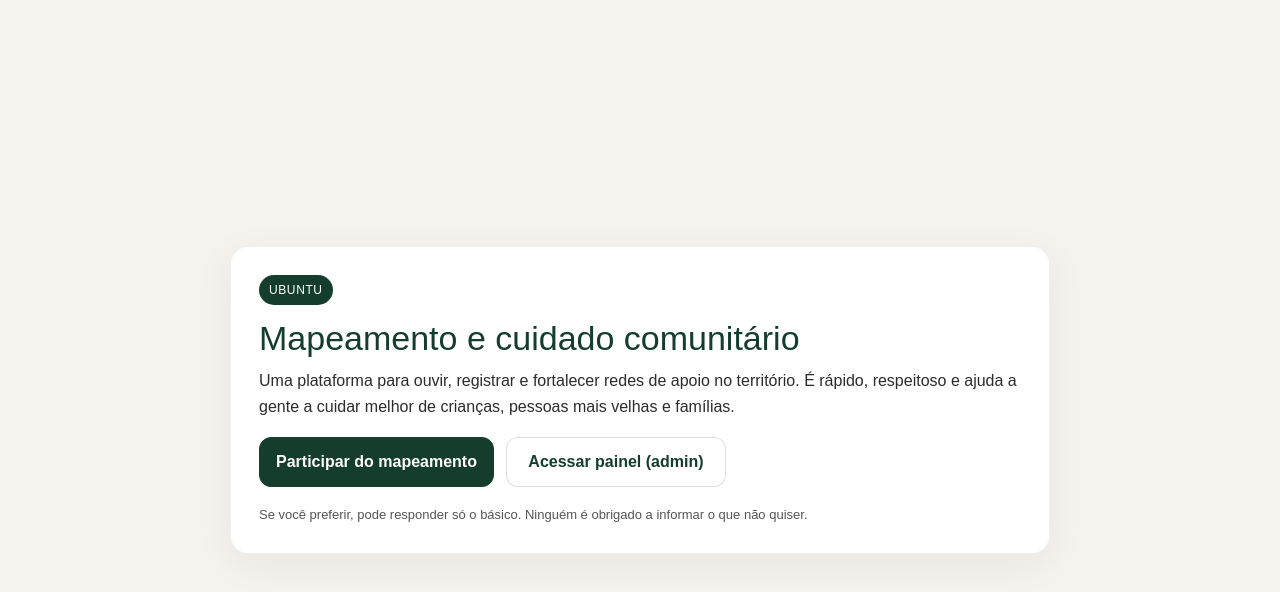
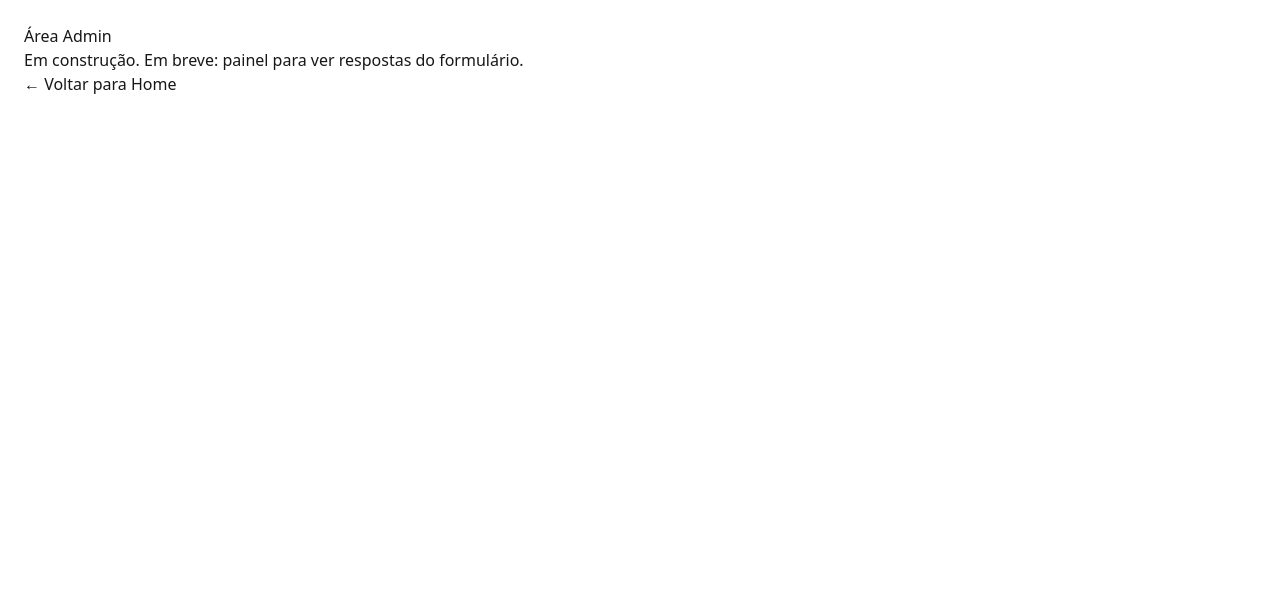
Before and after one commit to familiaorun/Ubuntu-Plataforma-de-Mapeamento-e-Cuidado-Comunit-rio, a Next.js app: page /admin in a window 1280 px wide. Shown: the top 592 px of the page. Built offline with nearby package versions, Linux system fonts and the light colour scheme.

Commit message:
temp: admin page without supabase to avoid client crash

```diff
--- a/app/admin/page.tsx
+++ b/app/admin/page.tsx
@@ -1,103 +1,13 @@
-export default function HomePage() {
+export const dynamic = 'force-dynamic'
+
+export default function AdminPage() {
   return (
-    <main style={styles.page}>
-      <section style={styles.card}>
-        <div style={styles.badge}>Ubuntu</div>
-
-        <h1 style={styles.h1}>Mapeamento e cuidado comunitário</h1>
-
-        <p style={styles.p}>
-          Uma plataforma para ouvir, registrar e fortalecer redes de apoio no território.
-          É rápido, respeitoso e ajuda a gente a cuidar melhor de crianças, pessoas mais velhas e famílias.
-        </p>
-
-        <div style={styles.actions}>
-          <a href="/formulario" style={{ ...styles.button, ...styles.primary }}>
-            Participar do mapeamento
-          </a>
-
-          <a href="/admin" style={{ ...styles.button, ...styles.secondary }}>
-            Acessar painel (admin)
-          </a>
-        </div>
-
-        <p style={styles.small}>
-          Se você preferir, pode responder só o básico. Ninguém é obrigado a informar o que não quiser.
-        </p>
-      </section>
+    <main style={{ padding: 24, fontFamily: 'system-ui' }}>
+      <h1>Área Admin</h1>
+      <p>Em construção. Em breve: painel para ver respostas do formulário.</p>
+      <p>
+        <a href="/">← Voltar para Home</a>
+      </p>
     </main>
   )
 }
-
-const styles: Record<string, React.CSSProperties> = {
-  page: {
-    minHeight: '100vh',
-    display: 'grid',
-    placeItems: 'center',
-    padding: 24,
-    background: '#f6f3ee',
-  },
-  card: {
-    width: '100%',
-    maxWidth: 820,
-    background: '#fff',
-    borderRadius: 18,
-    padding: 28,
-    border: '1px solid rgba(0,0,0,0.06)',
-    boxShadow: '0 10px 40px rgba(0,0,0,0.06)',
-  },
-  badge: {
-    display: 'inline-block',
-    padding: '6px 10px',
-    borderRadius: 999,
-    background: '#153d2e',
-    color: 'white',
-    fontSize: 12,
-    letterSpacing: 0.6,
-    textTransform: 'uppercase',
-    marginBottom: 14,
-  },
-  h1: {
-    fontSize: 34,
-    margin: '0 0 10px 0',
-    color: '#153d2e',
-    lineHeight: 1.15,
-  },
-  p: {
-    margin: '0 0 18px 0',
-    fontSize: 16,
-    lineHeight: 1.6,
-    color: '#2c2c2c',
-  },
-  actions: {
-    display: 'flex',
-    gap: 12,
-    flexWrap: 'wrap',
-    marginTop: 12,
-  },
-  button: {
-    display: 'inline-flex',
-    alignItems: 'center',
-    justifyContent: 'center',
-    padding: '12px 16px',
-    borderRadius: 12,
-    textDecoration: 'none',
-    fontWeight: 600,
-    border: '1px solid rgba(0,0,0,0.12)',
-    minWidth: 220,
-  },
-  primary: {
-    background: '#153d2e',
-    color: '#fff',
-    borderColor: '#153d2e',
-  },
-  secondary: {
-    background: '#fff',
-    color: '#153d2e',
-  },
-  small: {
-    marginTop: 18,
-    fontSize: 13,
-    color: '#555',
-  },
-}
```
